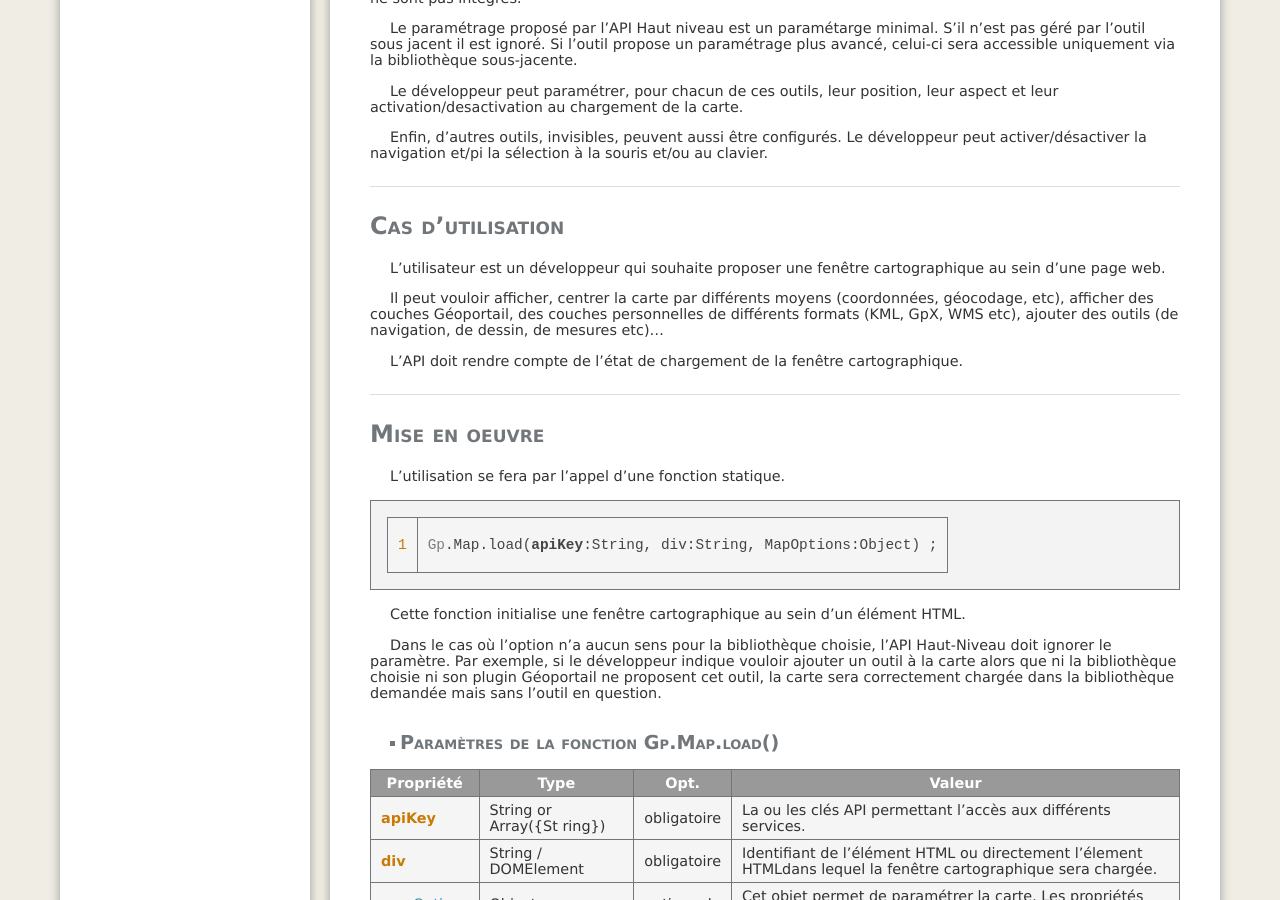
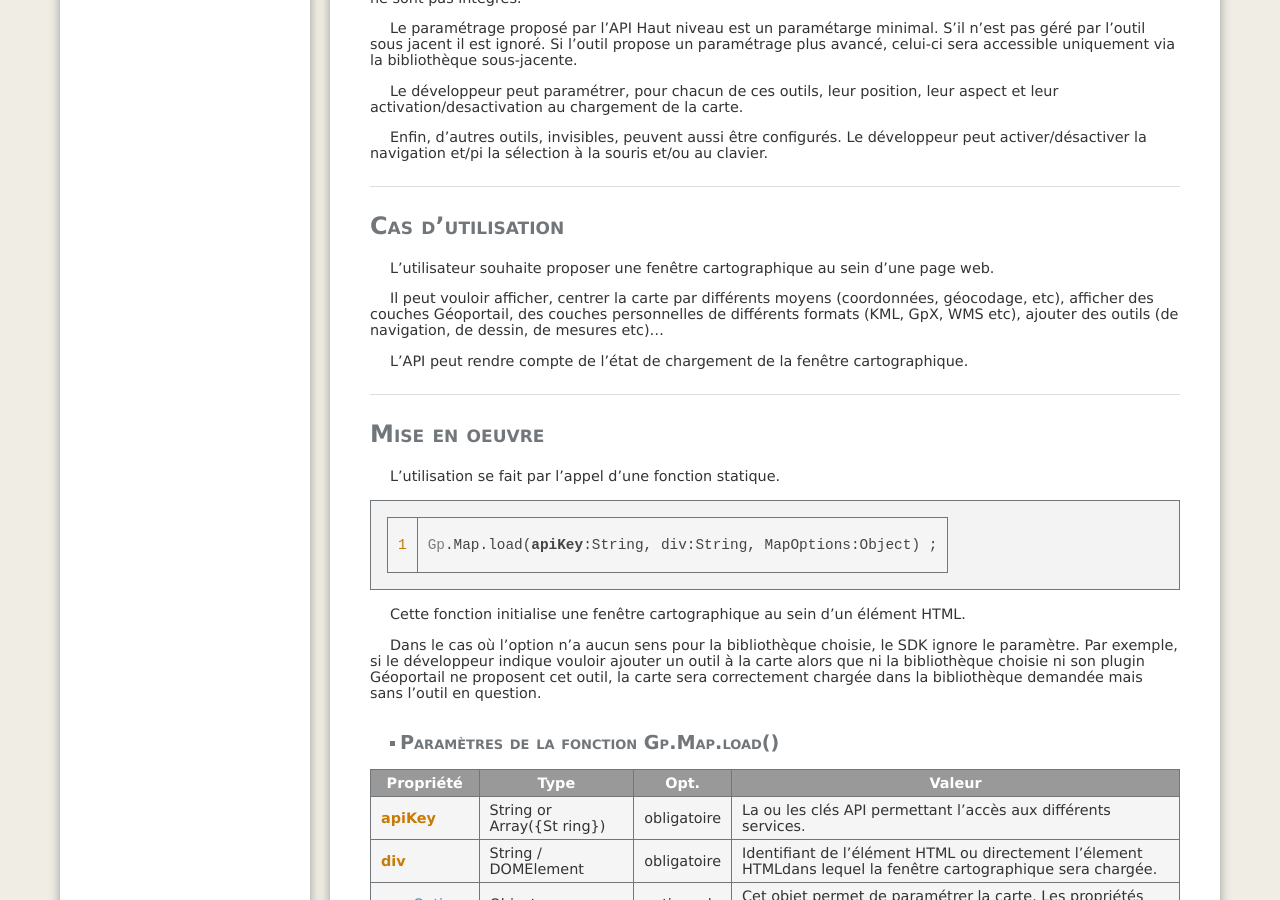
Before and after one commit to IGNF/evolution-apigeoportail, a Jekyll site: the page built from sdk/initialisation-carte.md, in a window 1280 px wide and 900 px high, scrolled down 1310 px. Built offline with Jekyll 4.4.1, drawn with Linux system fonts in a browser that asks for light colours; nearby versions of some CDN libraries; some of the changed text lies outside the part shown.

Commit message:
Update and rename ahn/dd_configuration-carte.md to sdk/initialisation-carte.md

````diff
--- a/ahn/dd_configuration-carte.md
+++ b/sdk/initialisation-carte.md
@@ -8,14 +8,14 @@
 
 # Initialisation de la carte
 
-Le kit de développement (ou "API Haut Niveau" dans ce document) doit permettre au développeur d'initialiser une fenêtre cartographique en fonction :
+Le Kit de développement (ou SDK) permet au développeur d'initialiser une fenêtre cartographique en fonction :
 
-* des possibilités que lui offre son contrat API,
+* des possibilités que lui offre sa clé API,
 * d'éléments de positionnement (zoom, centre etc)
 * des couches qu'il souhaite afficher :
 
 	* **couches Géoportail** : Données fournies par l'infrastructure du Géoportail.
-	* **couches métiers** : Données personnelles fournies par un autre service (WMS, WMTS, WFS, GeoRSS etc) ou dans un fichier statique (KML, GPX, etc).
+	* **couches métiers** : Données personnelles fournies par un autre webservice (WMS, WMTS, WFS, GeoRSS etc) ou dans un fichier statique (KML, GPX, etc).
 
 * d'outils qu'il souhaite proposer à l'internaute parmi une liste prédéfinie :
 
@@ -107,16 +107,15 @@
 
 ## Cas d'utilisation
 
-L'utilisateur est un développeur qui souhaite proposer une fenêtre cartographique au sein d'une page
-web.
+L'utilisateur souhaite proposer une fenêtre cartographique au sein d'une page web.
 
 Il peut vouloir afficher, centrer la carte par différents moyens (coordonnées, géocodage, etc), afficher des couches Géoportail, des couches personnelles de différents formats (KML, GpX, WMS etc), ajouter des outils (de navigation, de dessin, de mesures etc)...
 
-L'API doit rendre compte de l'état de chargement de la fenêtre cartographique.
+L'API peut rendre compte de l'état de chargement de la fenêtre cartographique.
 
 ## <a name="gpMapLoad"></a>Mise en oeuvre
 
-L'utilisation se fera par l'appel d'une fonction statique.
+L'utilisation se fait par l'appel d'une fonction statique.
 
 ``` javascript
 Gp.Map.load(apiKey:String, div:String, MapOptions:Object) ;
@@ -124,7 +123,7 @@
 
 Cette fonction initialise une fenêtre cartographique au sein d'un élément HTML.
 
-Dans le cas où l'option n'a aucun sens pour la bibliothèque choisie, l'API Haut-Niveau doit ignorer le paramètre. Par exemple, si le développeur indique vouloir ajouter un outil à la carte alors que ni la bibliothèque choisie ni son plugin Géoportail ne proposent cet outil, la carte sera correctement chargée dans la bibliothèque demandée mais sans l'outil en question.
+Dans le cas où l'option n'a aucun sens pour la bibliothèque choisie, le SDK ignore le paramètre. Par exemple, si le développeur indique vouloir ajouter un outil à la carte alors que ni la bibliothèque choisie ni son plugin Géoportail ne proposent cet outil, la carte sera correctement chargée dans la bibliothèque demandée mais sans l'outil en question.
 
 ### Paramètres de la fonction Gp.Map.load()
 
````
